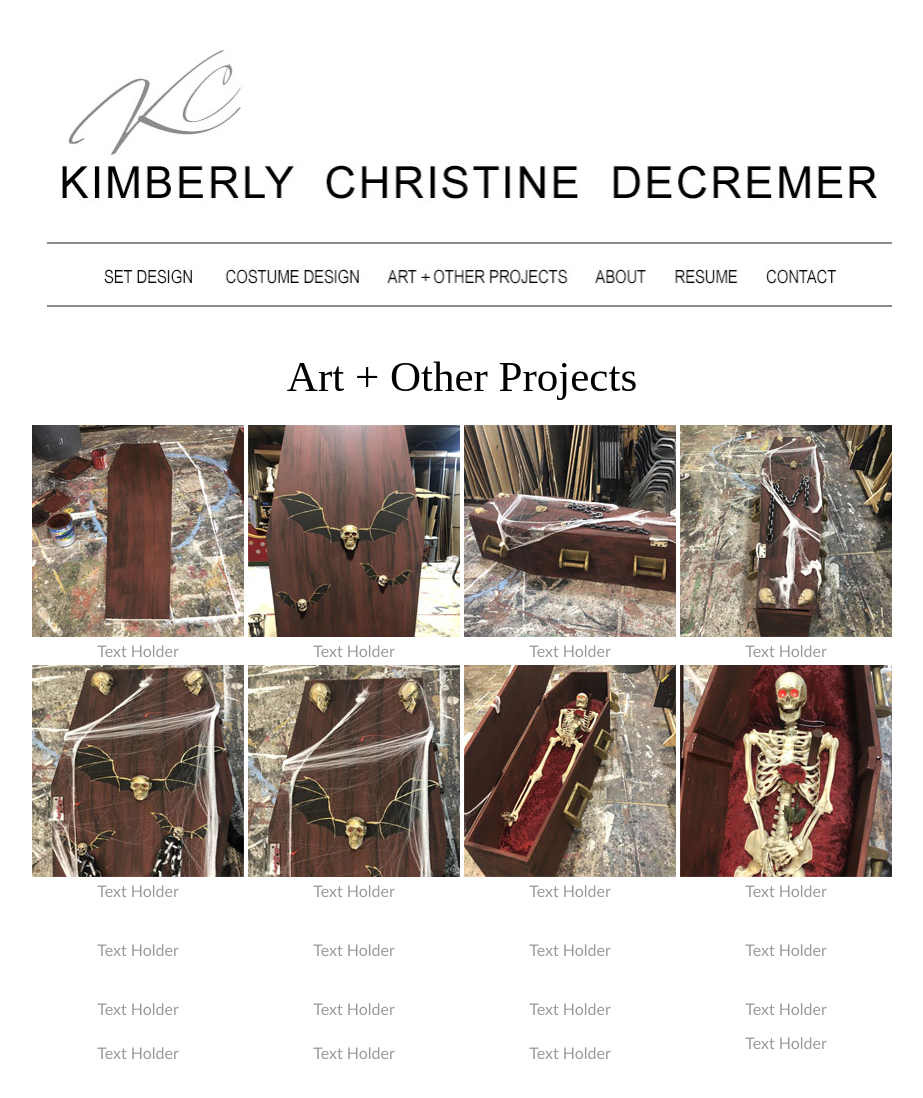
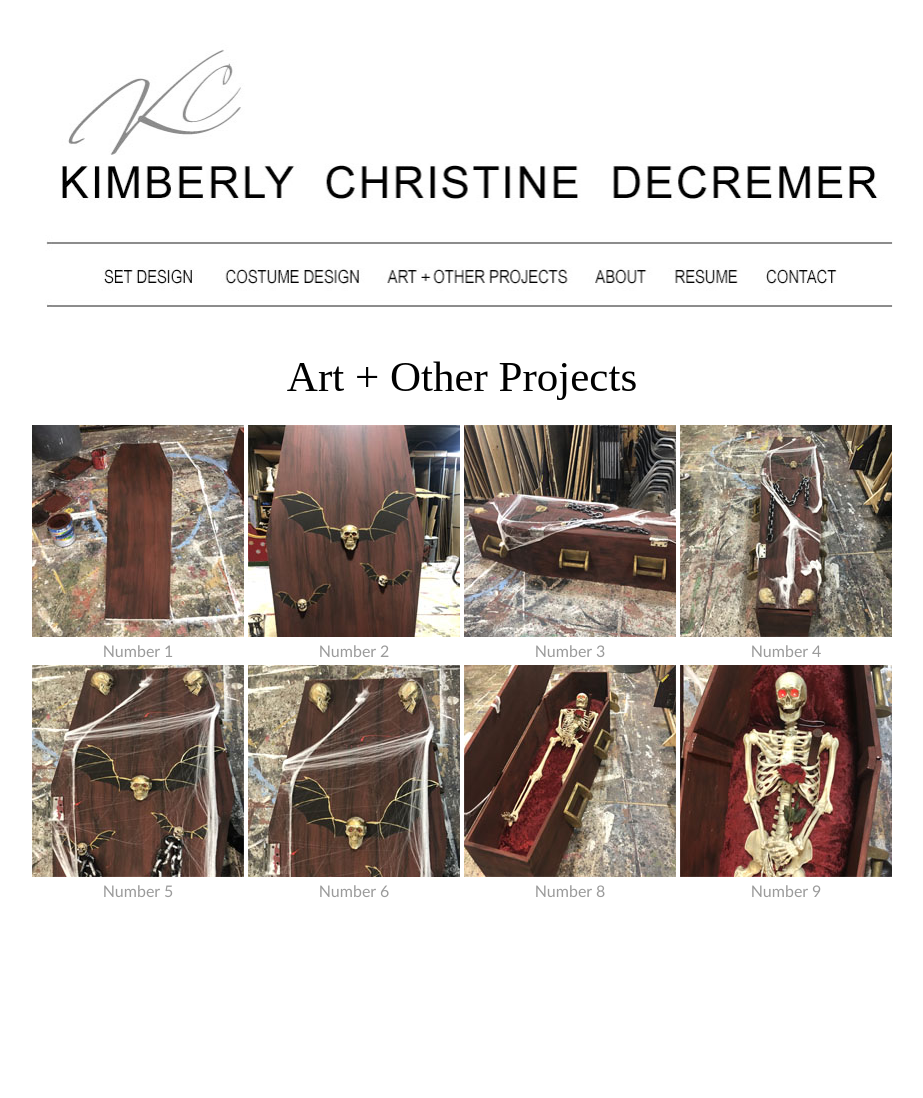
Before and after one commit to decremer/kcdecremer, a plain HTML site: page art.html in a window 1280 px wide. Shown: the whole page, without its empty margins (178-1101 px from the left). After the commit the page ends 1057 px from the top, so only its background shows below. Drawn offline with Linux system fonts and the light colour scheme.

Commit message:
Add files via upload

```diff
--- a/art.html
+++ b/art.html
@@ -25,52 +25,52 @@
   <tbody>
     <tr>
       <td align="center" valign="middle"><img src="thumbnails/art_other_tb/art_tb_1.jpg" width="212" height="212" alt=""/><br>
-      <span style="font-family: 'Gill Sans', 'Gill Sans MT', 'Myriad Pro', 'DejaVu Sans Condensed', Helvetica, Arial, sans-serif; color: #9B9B9B">Text Holder</span></td>
+      <span style="font-family: 'Gill Sans', 'Gill Sans MT', 'Myriad Pro', 'DejaVu Sans Condensed', Helvetica, Arial, sans-serif; color: #9B9B9B">Number 1</span></td>
       <td align="center" valign="middle"><img src="thumbnails/art_other_tb/art_tb_2.jpg" width="212" height="212" alt=""/><br>
-      <span style="font-family: 'Gill Sans', 'Gill Sans MT', 'Myriad Pro', 'DejaVu Sans Condensed', Helvetica, Arial, sans-serif; color: #9B9B9B">Text Holder</span><br></td>
+        <span style="font-family: 'Gill Sans', 'Gill Sans MT', 'Myriad Pro', 'DejaVu Sans Condensed', Helvetica, Arial, sans-serif; color: #9B9B9B">Number 2</span><br></td>
       <td align="center" valign="middle"><img src="thumbnails/art_other_tb/art_tb_3.jpg" width="212" height="212" alt=""/><br>
-      <span style="font-family: 'Gill Sans', 'Gill Sans MT', 'Myriad Pro', 'DejaVu Sans Condensed', Helvetica, Arial, sans-serif; color: #9B9B9B">Text Holder</span><br></td>
+      <span style="font-family: 'Gill Sans', 'Gill Sans MT', 'Myriad Pro', 'DejaVu Sans Condensed', Helvetica, Arial, sans-serif; color: #9B9B9B">Number 3</span><br></td>
       <td align="center" valign="middle"><span style="color: #9B9B9B; font-family: 'Gill Sans', 'Gill Sans MT', 'Myriad Pro', 'DejaVu Sans Condensed', Helvetica, Arial, sans-serif;"><img src="thumbnails/art_other_tb/art_tb_4.jpg" width="212" height="212" alt=""/><br>
-      <span style="font-family: 'Gill Sans', 'Gill Sans MT', 'Myriad Pro', 'DejaVu Sans Condensed', Helvetica, Arial, sans-serif; color: #9B9B9B">Text Holder</span></span></td>
+      <span style="font-family: 'Gill Sans', 'Gill Sans MT', 'Myriad Pro', 'DejaVu Sans Condensed', Helvetica, Arial, sans-serif; color: #9B9B9B">Number 4</span></span></td>
     </tr>
     <tr>
-      <td align="center" valign="middle"><span style="color: #9B9B9B; font-family: 'Gill Sans', 'Gill Sans MT', 'Myriad Pro', 'DejaVu Sans Condensed', Helvetica, Arial, sans-serif;"><img src="thumbnails/art_other_tb/art_tb_5.jpg" width="212" height="212" alt=""/><br>
-      <span style="font-family: 'Gill Sans', 'Gill Sans MT', 'Myriad Pro', 'DejaVu Sans Condensed', Helvetica, Arial, sans-serif; color: #9B9B9B">Text Holder</span></span></td>
-      <td align="center" valign="middle"><span style="color: #9B9B9B; font-family: 'Gill Sans', 'Gill Sans MT', 'Myriad Pro', 'DejaVu Sans Condensed', Helvetica, Arial, sans-serif;"><img src="thumbnails/art_other_tb/art_tb_6.jpg" width="212" height="212" alt=""/><br>
-      <span style="font-family: 'Gill Sans', 'Gill Sans MT', 'Myriad Pro', 'DejaVu Sans Condensed', Helvetica, Arial, sans-serif; color: #9B9B9B">Text Holder</span></span></td>
-      <td align="center" valign="middle"><span style="color: #9B9B9B; font-family: 'Gill Sans', 'Gill Sans MT', 'Myriad Pro', 'DejaVu Sans Condensed', Helvetica, Arial, sans-serif;"><img src="thumbnails/art_other_tb/art_tb_7.jpg" width="212" height="212" alt=""/><br>
-      <span style="font-family: 'Gill Sans', 'Gill Sans MT', 'Myriad Pro', 'DejaVu Sans Condensed', Helvetica, Arial, sans-serif; color: #9B9B9B">Text Holder</span></span></td>
-      <td align="center" valign="middle"><span style="color: #9B9B9B; font-family: 'Gill Sans', 'Gill Sans MT', 'Myriad Pro', 'DejaVu Sans Condensed', Helvetica, Arial, sans-serif;"><img src="thumbnails/art_other_tb/art_tb_8.jpg" width="212" height="212" alt=""/><br>
-      <span style="font-family: 'Gill Sans', 'Gill Sans MT', 'Myriad Pro', 'DejaVu Sans Condensed', Helvetica, Arial, sans-serif; color: #9B9B9B">Text Holder</span></span></td>
+      <td align="center" valign="middle" style="color: #FFFFFF"><span style="color: #9B9B9B; font-family: 'Gill Sans', 'Gill Sans MT', 'Myriad Pro', 'DejaVu Sans Condensed', Helvetica, Arial, sans-serif;"><img src="thumbnails/art_other_tb/art_tb_5.jpg" width="212" height="212" alt=""/><br>
+      <span style="font-family: 'Gill Sans', 'Gill Sans MT', 'Myriad Pro', 'DejaVu Sans Condensed', Helvetica, Arial, sans-serif; color: #9B9B9B">Number 5</span></span></td>
+      <td align="center" valign="middle" style="color: #FFFFFF"><span style="color: #9B9B9B; font-family: 'Gill Sans', 'Gill Sans MT', 'Myriad Pro', 'DejaVu Sans Condensed', Helvetica, Arial, sans-serif;"><img src="thumbnails/art_other_tb/art_tb_6.jpg" width="212" height="212" alt=""/><br>
+      <span style="font-family: 'Gill Sans', 'Gill Sans MT', 'Myriad Pro', 'DejaVu Sans Condensed', Helvetica, Arial, sans-serif; color: #9B9B9B">Number 6</span></span></td>
+      <td align="center" valign="middle" style="color: #FFFFFF"><span style="color: #9B9B9B; font-family: 'Gill Sans', 'Gill Sans MT', 'Myriad Pro', 'DejaVu Sans Condensed', Helvetica, Arial, sans-serif;"><img src="thumbnails/art_other_tb/art_tb_7.jpg" width="212" height="212" alt=""/><br>
+      <span style="font-family: 'Gill Sans', 'Gill Sans MT', 'Myriad Pro', 'DejaVu Sans Condensed', Helvetica, Arial, sans-serif; color: #9B9B9B">Number 8</span></span></td>
+      <td align="center" valign="middle" style="color: #FFFFFF"><span style="color: #9B9B9B; font-family: 'Gill Sans', 'Gill Sans MT', 'Myriad Pro', 'DejaVu Sans Condensed', Helvetica, Arial, sans-serif;"><img src="thumbnails/art_other_tb/art_tb_8.jpg" width="212" height="212" alt=""/><br>
+      <span style="font-family: 'Gill Sans', 'Gill Sans MT', 'Myriad Pro', 'DejaVu Sans Condensed', Helvetica, Arial, sans-serif; color: #9B9B9B">Number 9</span></span></td>
     </tr>
     <tr>
-      <td align="center" valign="middle"><span style="color: #9B9B9B; font-family: 'Gill Sans', 'Gill Sans MT', 'Myriad Pro', 'DejaVu Sans Condensed', Helvetica, Arial, sans-serif;"><br>
-      <span style="font-family: 'Gill Sans', 'Gill Sans MT', 'Myriad Pro', 'DejaVu Sans Condensed', Helvetica, Arial, sans-serif; color: #9B9B9B">Text Holder</span></span></td>
-      <td align="center" valign="middle"><p style="color: #9B9B9B; font-family: 'Gill Sans', 'Gill Sans MT', 'Myriad Pro', 'DejaVu Sans Condensed', Helvetica, Arial, sans-serif;"><br>
-      <span style="font-family: 'Gill Sans', 'Gill Sans MT', 'Myriad Pro', 'DejaVu Sans Condensed', Helvetica, Arial, sans-serif; color: #9B9B9B">Text Holder</span></p></td>
-      <td align="center" valign="middle"><span style="color: #9B9B9B; font-family: 'Gill Sans', 'Gill Sans MT', 'Myriad Pro', 'DejaVu Sans Condensed', Helvetica, Arial, sans-serif;"><br>
-      <span style="font-family: 'Gill Sans', 'Gill Sans MT', 'Myriad Pro', 'DejaVu Sans Condensed', Helvetica, Arial, sans-serif; color: #9B9B9B">Text Holder</span></span></td>
-      <td align="center" valign="middle"><span style="font-family: 'Gill Sans', 'Gill Sans MT', 'Myriad Pro', 'DejaVu Sans Condensed', Helvetica, Arial, sans-serif; color: #9B9B9B"><br>
-      Text Holder</span></td>
+      <td align="center" valign="middle" style="color: #FFFFFF"><span style="color: #9B9B9B; font-family: 'Gill Sans', 'Gill Sans MT', 'Myriad Pro', 'DejaVu Sans Condensed', Helvetica, Arial, sans-serif;"><br>
+      </span></td>
+      <td align="center" valign="middle" style="color: #FFFFFF"><p style="color: #9B9B9B; font-family: 'Gill Sans', 'Gill Sans MT', 'Myriad Pro', 'DejaVu Sans Condensed', Helvetica, Arial, sans-serif;"><br>
+      </p></td>
+      <td align="center" valign="middle" style="color: #FFFFFF"><span style="color: #9B9B9B; font-family: 'Gill Sans', 'Gill Sans MT', 'Myriad Pro', 'DejaVu Sans Condensed', Helvetica, Arial, sans-serif;"><br>
+      </span></td>
+      <td align="center" valign="middle" style="color: #FFFFFF"><span style="font-family: 'Gill Sans', 'Gill Sans MT', 'Myriad Pro', 'DejaVu Sans Condensed', Helvetica, Arial, sans-serif; color: #9B9B9B"><br>
+      </span></td>
     </tr>
     <tr>
-      <td align="center" valign="middle"><span style="font-family: 'Gill Sans', 'Gill Sans MT', 'Myriad Pro', 'DejaVu Sans Condensed', Helvetica, Arial, sans-serif; color: #9B9B9B"><br>
-      Text Holder</span></td>
-      <td align="center" valign="middle"><span style="font-family: 'Gill Sans', 'Gill Sans MT', 'Myriad Pro', 'DejaVu Sans Condensed', Helvetica, Arial, sans-serif; color: #9B9B9B"><br>
-      Text Holder</span></td>
-      <td align="center" valign="middle"><span style="font-family: 'Gill Sans', 'Gill Sans MT', 'Myriad Pro', 'DejaVu Sans Condensed', Helvetica, Arial, sans-serif; color: #9B9B9B"><br>
-      Text Holder</span></td>
-      <td align="center" valign="middle"><span style="font-family: 'Gill Sans', 'Gill Sans MT', 'Myriad Pro', 'DejaVu Sans Condensed', Helvetica, Arial, sans-serif; color: #9B9B9B"><br>
-      Text Holder</span></td>
+      <td align="center" valign="middle" style="color: #FFFFFF"><span style="font-family: 'Gill Sans', 'Gill Sans MT', 'Myriad Pro', 'DejaVu Sans Condensed', Helvetica, Arial, sans-serif; color: #9B9B9B"><br>
+      </span></td>
+      <td align="center" valign="middle" style="color: #FFFFFF"><span style="font-family: 'Gill Sans', 'Gill Sans MT', 'Myriad Pro', 'DejaVu Sans Condensed', Helvetica, Arial, sans-serif; color: #9B9B9B"><br>
+      </span></td>
+      <td align="center" valign="middle" style="color: #FFFFFF"><span style="font-family: 'Gill Sans', 'Gill Sans MT', 'Myriad Pro', 'DejaVu Sans Condensed', Helvetica, Arial, sans-serif; color: #9B9B9B"><br>
+      </span></td>
+      <td align="center" valign="middle" style="color: #FFFFFF"><span style="font-family: 'Gill Sans', 'Gill Sans MT', 'Myriad Pro', 'DejaVu Sans Condensed', Helvetica, Arial, sans-serif; color: #9B9B9B"><br>
+      </span></td>
     </tr>
     <tr>
-      <td align="center" valign="middle"><span style="font-family: 'Gill Sans', 'Gill Sans MT', 'Myriad Pro', 'DejaVu Sans Condensed', Helvetica, Arial, sans-serif; color: #9B9B9B"><br>
-        Text Holder</span></td>
-      <td align="center" valign="middle"><span style="font-family: 'Gill Sans', 'Gill Sans MT', 'Myriad Pro', 'DejaVu Sans Condensed', Helvetica, Arial, sans-serif; color: #9B9B9B"><br>
-        Text Holder</span></td>
-      <td align="center" valign="middle"><span style="font-family: 'Gill Sans', 'Gill Sans MT', 'Myriad Pro', 'DejaVu Sans Condensed', Helvetica, Arial, sans-serif; color: #9B9B9B"><br>
-        Text Holder</span></td>
-      <td align="center" valign="middle"><span style="font-family: 'Gill Sans', 'Gill Sans MT', 'Myriad Pro', 'DejaVu Sans Condensed', Helvetica, Arial, sans-serif; color: #9B9B9B">Text Holder</span></td>
+      <td align="center" valign="middle" style="color: #FFFFFF"><span style="font-family: 'Gill Sans', 'Gill Sans MT', 'Myriad Pro', 'DejaVu Sans Condensed', Helvetica, Arial, sans-serif; color: #9B9B9B"><br>
+      </span></td>
+      <td align="center" valign="middle" style="color: #FFFFFF"><span style="font-family: 'Gill Sans', 'Gill Sans MT', 'Myriad Pro', 'DejaVu Sans Condensed', Helvetica, Arial, sans-serif; color: #9B9B9B"><br>
+      </span></td>
+      <td align="center" valign="middle" style="color: #FFFFFF"><span style="font-family: 'Gill Sans', 'Gill Sans MT', 'Myriad Pro', 'DejaVu Sans Condensed', Helvetica, Arial, sans-serif; color: #9B9B9B"><br>
+      </span></td>
+      <td align="center" valign="middle" style="color: #FFFFFF">&nbsp;</td>
     </tr>
   </tbody>
 </table>
```
Also changed, not shown: about.html (+10 -14 lines), costume.html (+7 -7 lines), index.html (+17 -17 lines).
